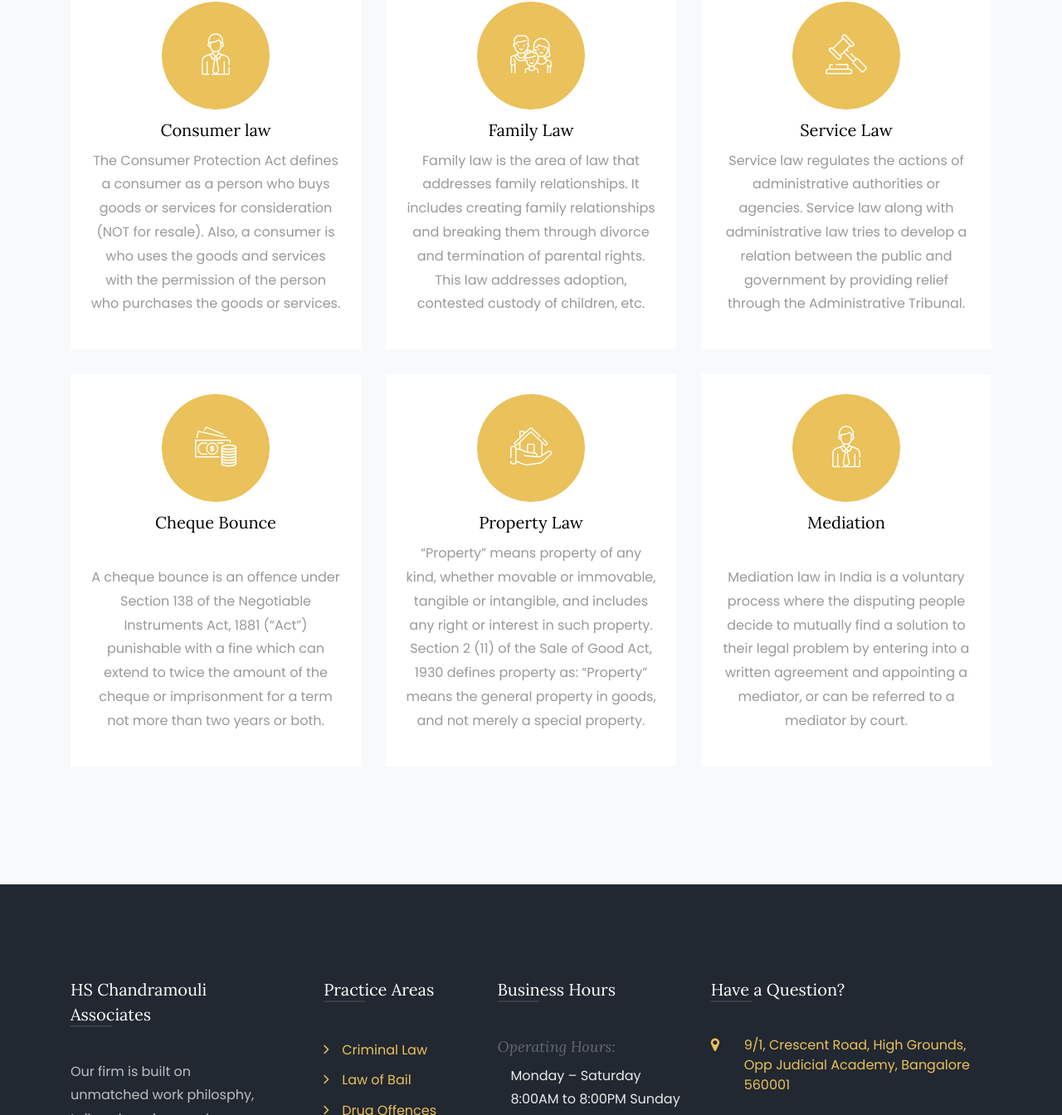
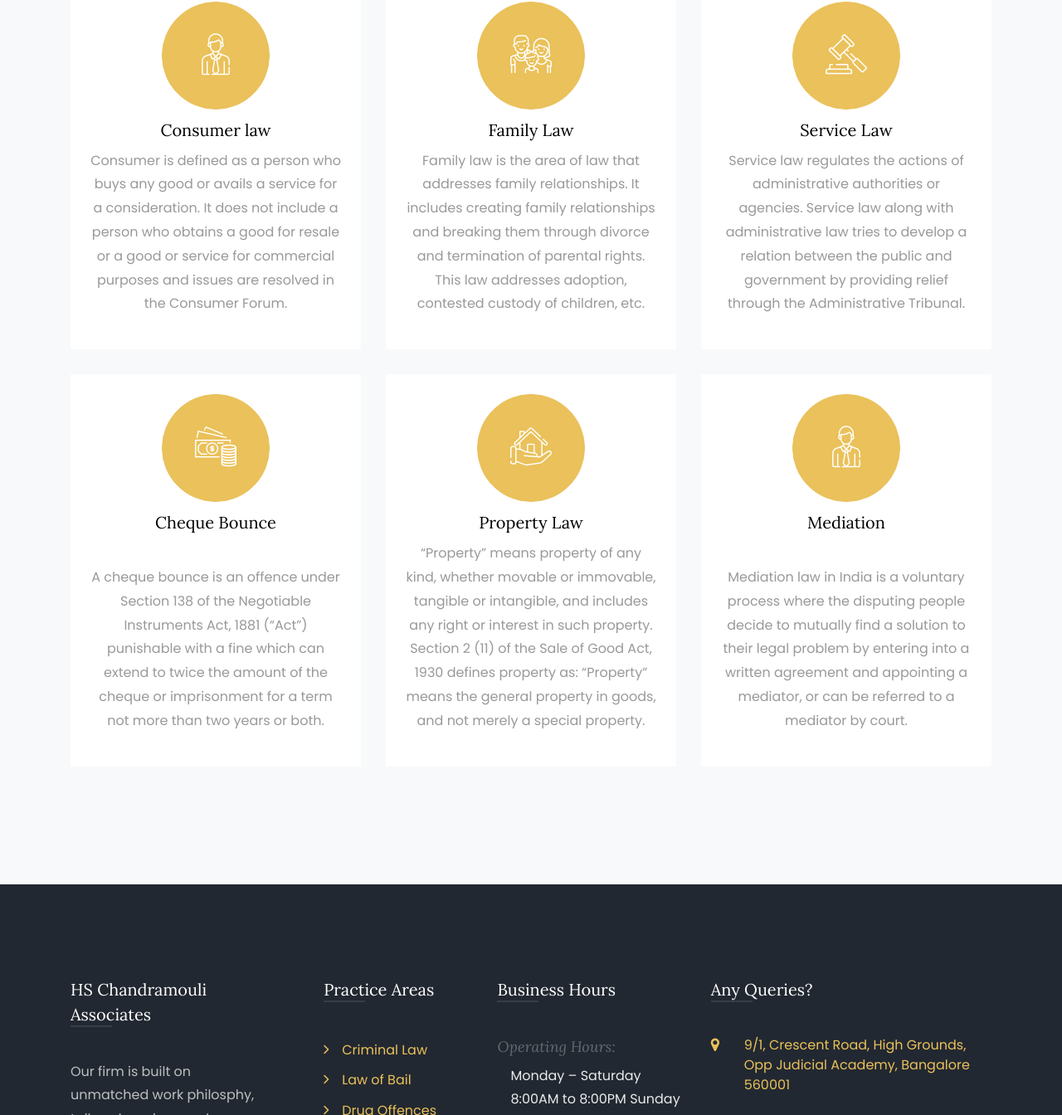
Before and after one commit to hcprtk/HSCA, a plain HTML site: page practice-areas.html in a window 1280 px wide. Shown: the part 1216-2560 px from the top of the page at 83% size. Drawn offline with Linux system fonts and the light colour scheme; files whose address does not match are found by name.

Commit message:
Add files via upload

```diff
--- a/practice-areas.html
+++ b/practice-areas.html
@@ -79,7 +79,7 @@
 <span class="flaticon-employee"></span>
 </div>
 <h3><a href="#">Consumer law</a></h3>
-<p>The Consumer Protection Act defines a consumer as a person who buys goods or services for consideration (NOT for resale). Also, a consumer is who uses the goods and services with the permission of the person who purchases the goods or services.</p>
+<p>Consumer is defined as a person who buys any good or avails a service for a consideration. It does not include a person who obtains a good for resale or a good or service for commercial purposes and issues are resolved in the Consumer Forum.</p>
 </div>
 </div>
 <div class="col-md-4 col-lg-4 text-center">
@@ -173,7 +173,7 @@
 </div>
 <div class="col-md">
 <div class="ftco-footer-widget mb-4">
-<h2 class="ftco-heading-2">Have a Question?</h2>
+<h2 class="ftco-heading-2">Any Queries?</h2>
 <div class="block-23 mb-3">
 <ul>
 <li><a href="https://www.google.com/maps?ll=12.985612,77.581559&z=15&t=m&hl=en&gl=IN&mapclient=embed&cid=3016501154678584591" target="_blank"><span class="icon icon-map-marker"></span><span class="text">9/1, Crescent Road, High Grounds, Opp Judicial Academy, Bangalore 560001</span></a></li>
```
Also changed, not shown: about.html (+1 -1 lines), advocates.html (+1 -1 lines), contact.html (+1 -1 lines), index.html (+1 -1 lines), our-mentor.html (+1 -1 lines), reported-judgements.html (+1 -1 lines).
